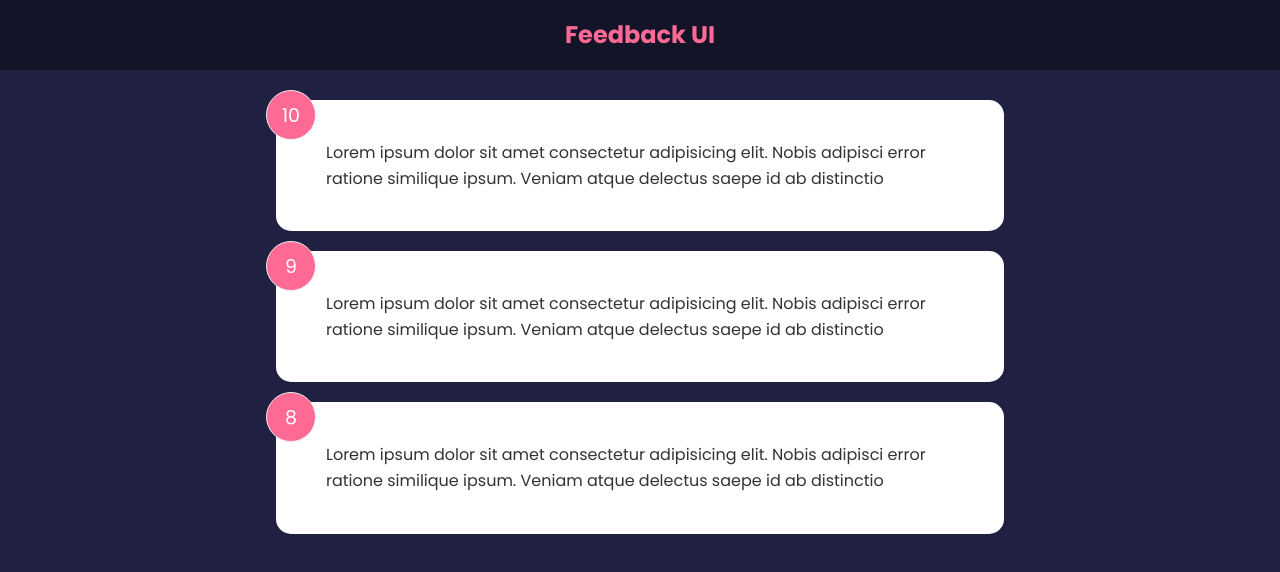
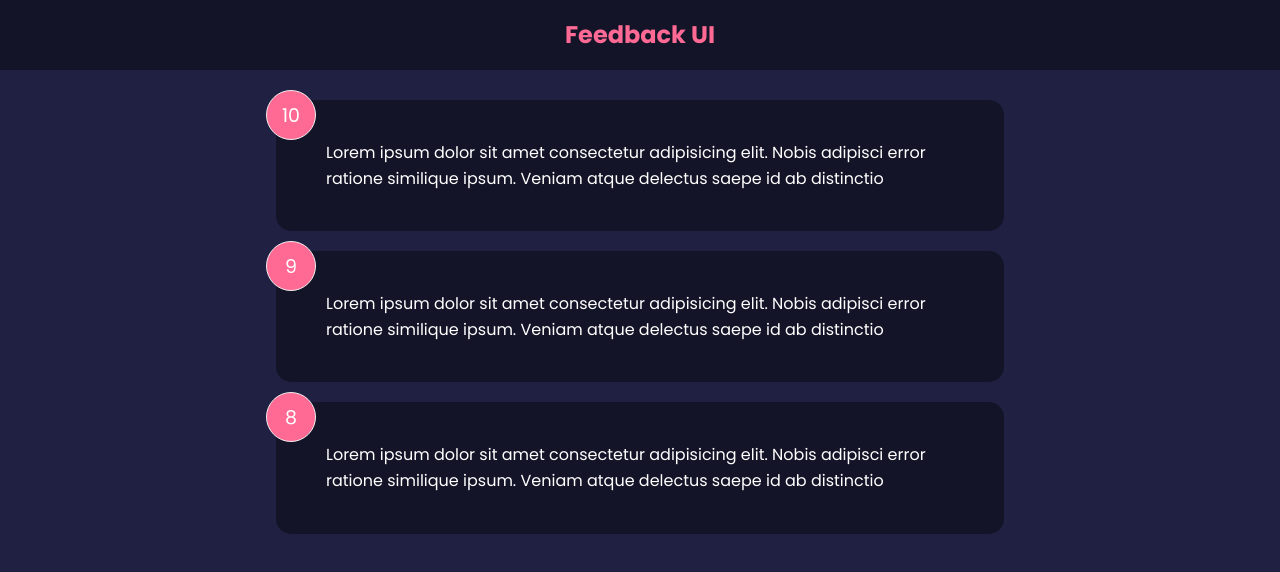
Before and after one commit to Dina2703/feedback-app, a React (Create React App) app: page / in a window 1280 px wide. Shown: the top 572 px of the page. Built offline with nearby package versions, Linux system fonts and the light colour scheme.

Commit message:
Conditional class(for reverse)

```diff
--- a/src/App.js
+++ b/src/App.js
@@ -4,7 +4,7 @@
 import FeedbackData from "./data/FeedbackData";
 
 function App() {
-  const [feedback, setfeedback] = useState(FeedbackData);
+  const [feedback, setFeedback] = useState(FeedbackData);
 
   return (
     <>
--- a/src/components/FeedbackItem.jsx
+++ b/src/components/FeedbackItem.jsx
@@ -1,9 +1,11 @@
+import Card from "./shared/Card";
+
 function FeedbackItem({ item }) {
   return (
-    <div className="card">
+    <Card reverse={true}>
       <div className="num-display">{item.rating}</div>
       <div className="text-display">{item.text}</div>
-    </div>
+    </Card>
   );
 }
 
--- /dev/null
+++ b/src/components/shared/Card.jsx
@@ -0,0 +1,7 @@
+function Card({ children, reverse }) {
+  return <div className={`card ${reverse && 'reverse'}`}>{children}</div>;
+}
+
+
+
+export default Card;
```
